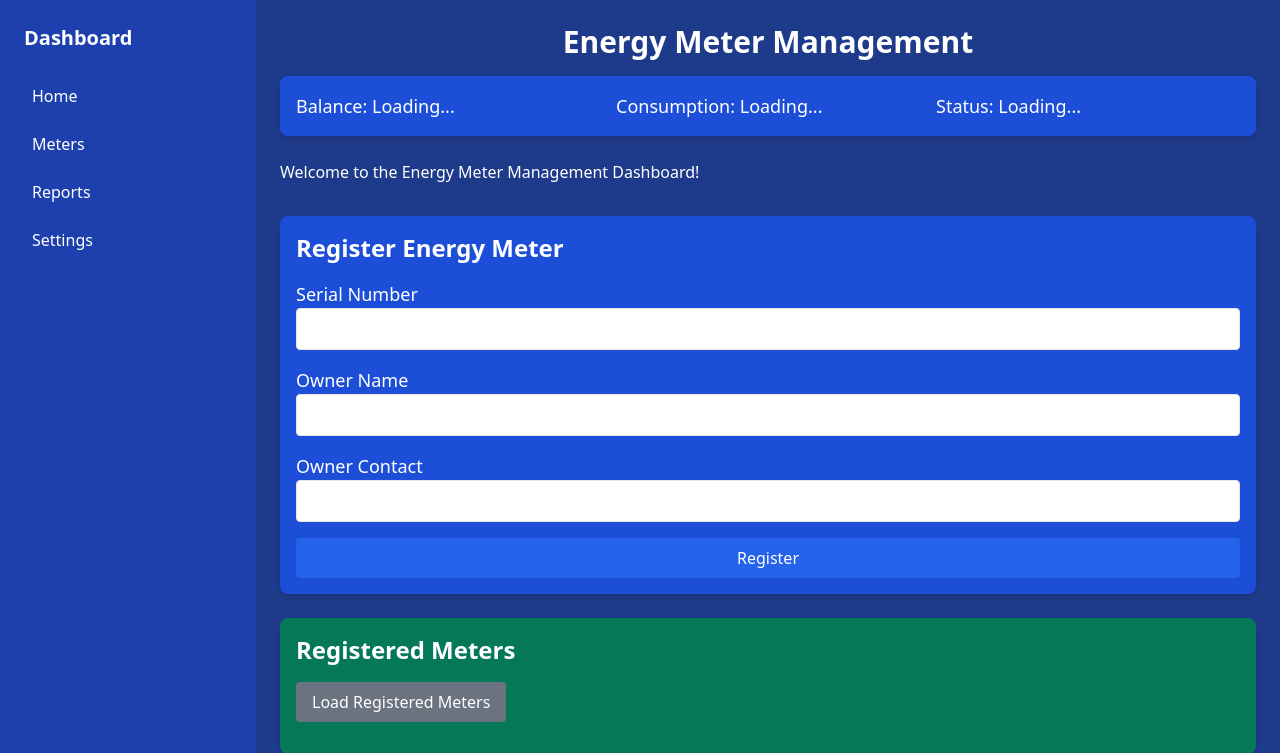
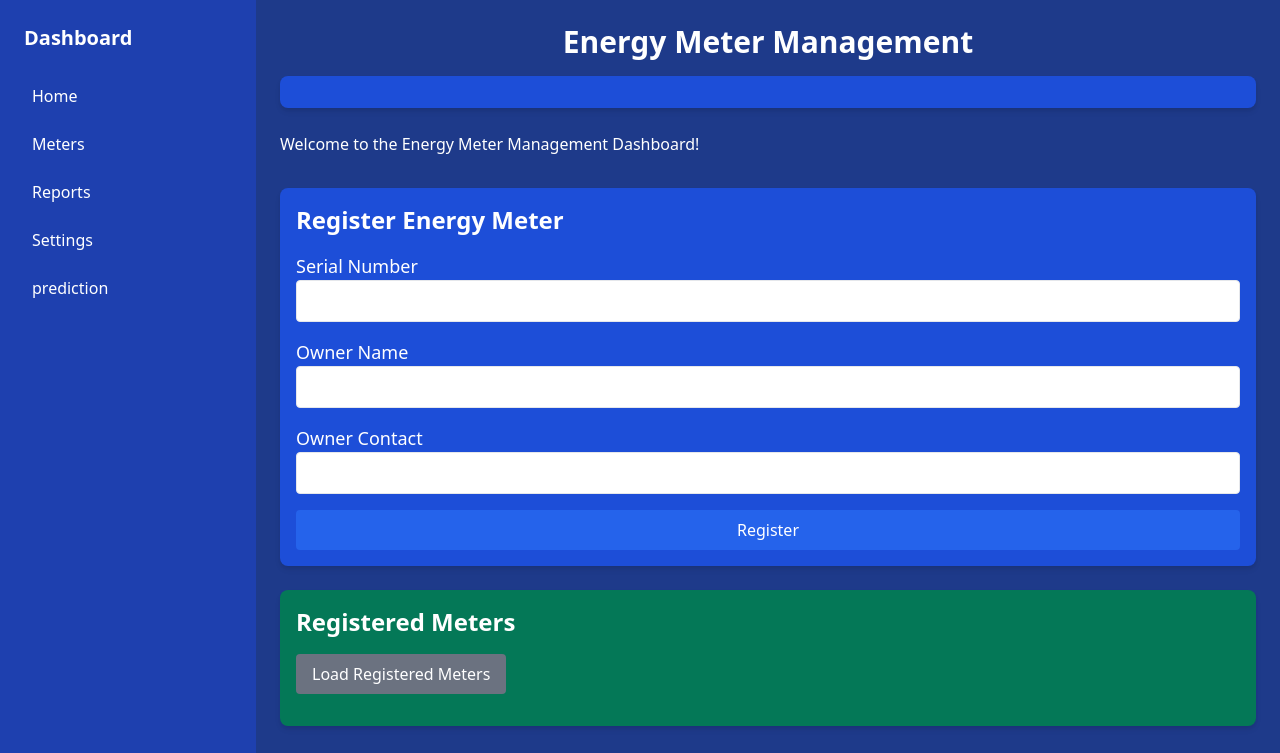
Before and after one commit to muscene/energymeter, a Flask app: page / in a window 1280 px wide. Shown: the top 753 px of the page. Run offline with Flask 3, Linux system fonts and the light colour scheme; parts of the project's set-up code (start-up, migrations or seed data) failed here and were passed over; some libraries are stand-ins or nearby versions.

Commit message:
Update index.html
prediction

```diff
--- a/templates/index.html
+++ b/templates/index.html
@@ -23,6 +23,7 @@
                     <li><a href="#meters" class="block p-2 hover:bg-blue-700 rounded transition duration-300">Meters</a></li>
                     <li><a href="#reports" class="block p-2 hover:bg-blue-700 rounded transition duration-300">Reports</a></li>
                     <li><a href="#settings" class="block p-2 hover:bg-blue-700 rounded transition duration-300">Settings</a></li>
+                      <li><a href="/pp" class="block p-2 hover:bg-blue-700 rounded transition duration-300">prediction</a></li>
                 </ul>
             </nav>
         </aside>
@@ -32,9 +33,7 @@
 
             <section id="home" class="mb-8">
                 <div id="meterStatus" class="bg-blue-700 p-4 rounded-lg shadow-md mb-6 grid grid-cols-3 gap-4">
-                    <p class="text-lg">Balance: <span id="balance">Loading...</span></p>
-                    <p class="text-lg">Consumption: <span id="consumption">Loading...</span></p>
-                    <p class="text-lg">Status: <span id="status">Loading...</span></p>
+
                 </div>
                 <p>Welcome to the Energy Meter Management Dashboard!</p>
             </section>
```
